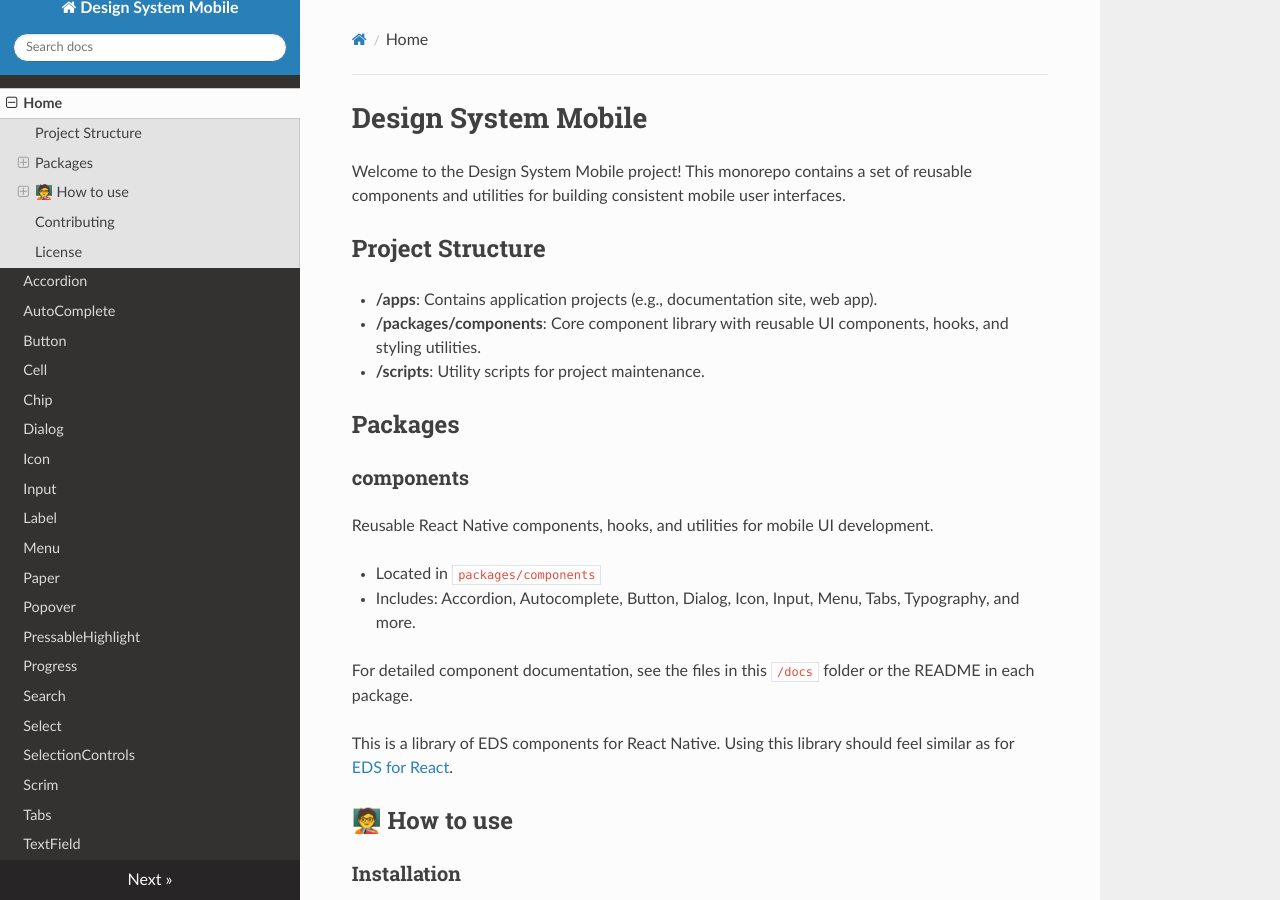
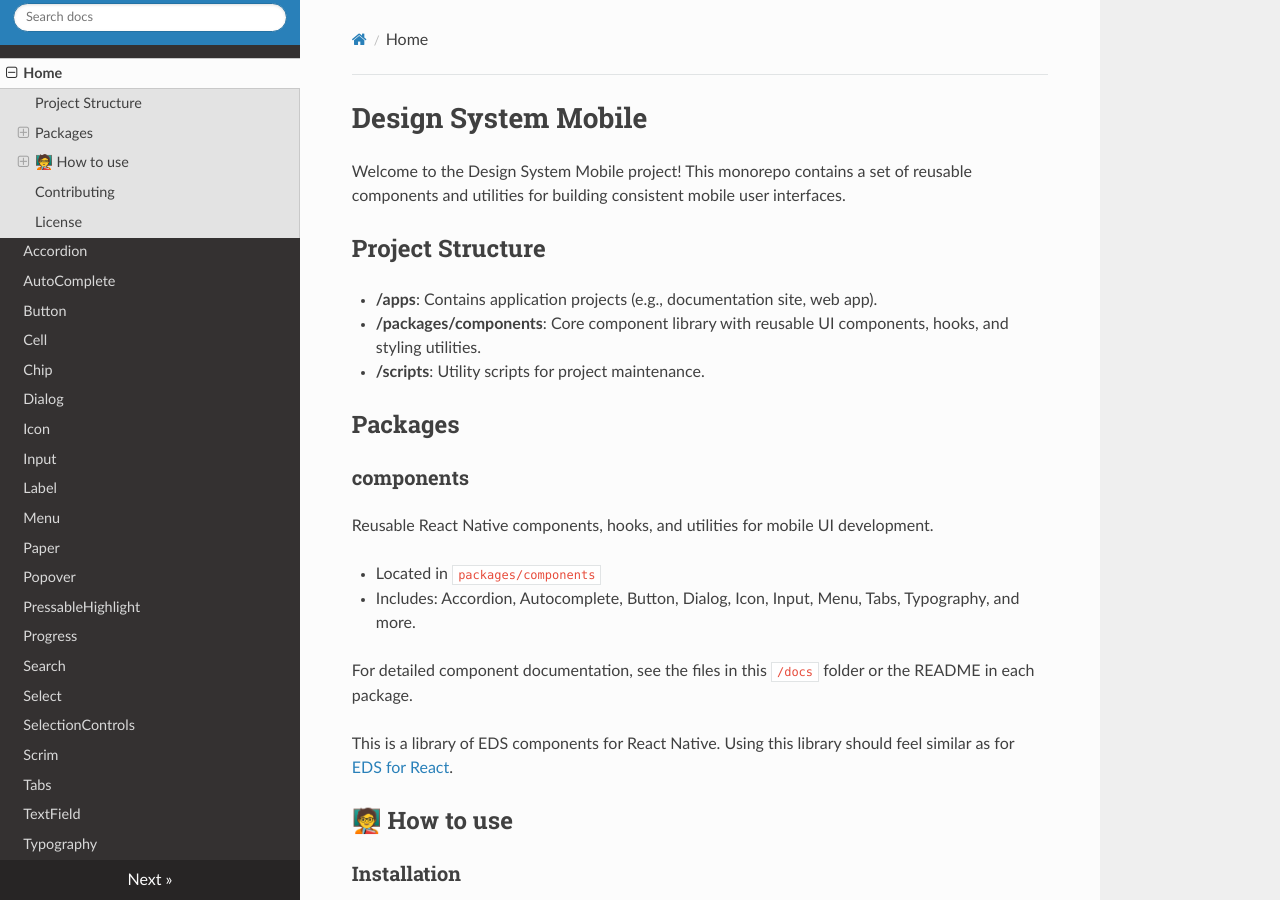
Before and after one commit to equinor/design-system-mobile, an MkDocs documentation site: the page built from docs/README.md, in a window 1280 px wide and 900 px high. Built offline with MkDocs 1.6.1, drawn with Linux system fonts in a browser that asks for light colours; nearby versions of some CDN libraries.

Commit message:
chore: add typography to mkdocs.yml file

```diff
--- a/mkdocs.yml
+++ b/mkdocs.yml
@@ -21,6 +21,7 @@ nav:
   - Scrim: Scrim.md
   - Tabs: Tabs.md
   - TextField: TextField.md
+  - Typography: Typography.md
 
 # Add more components or guides here as needed
 
```
